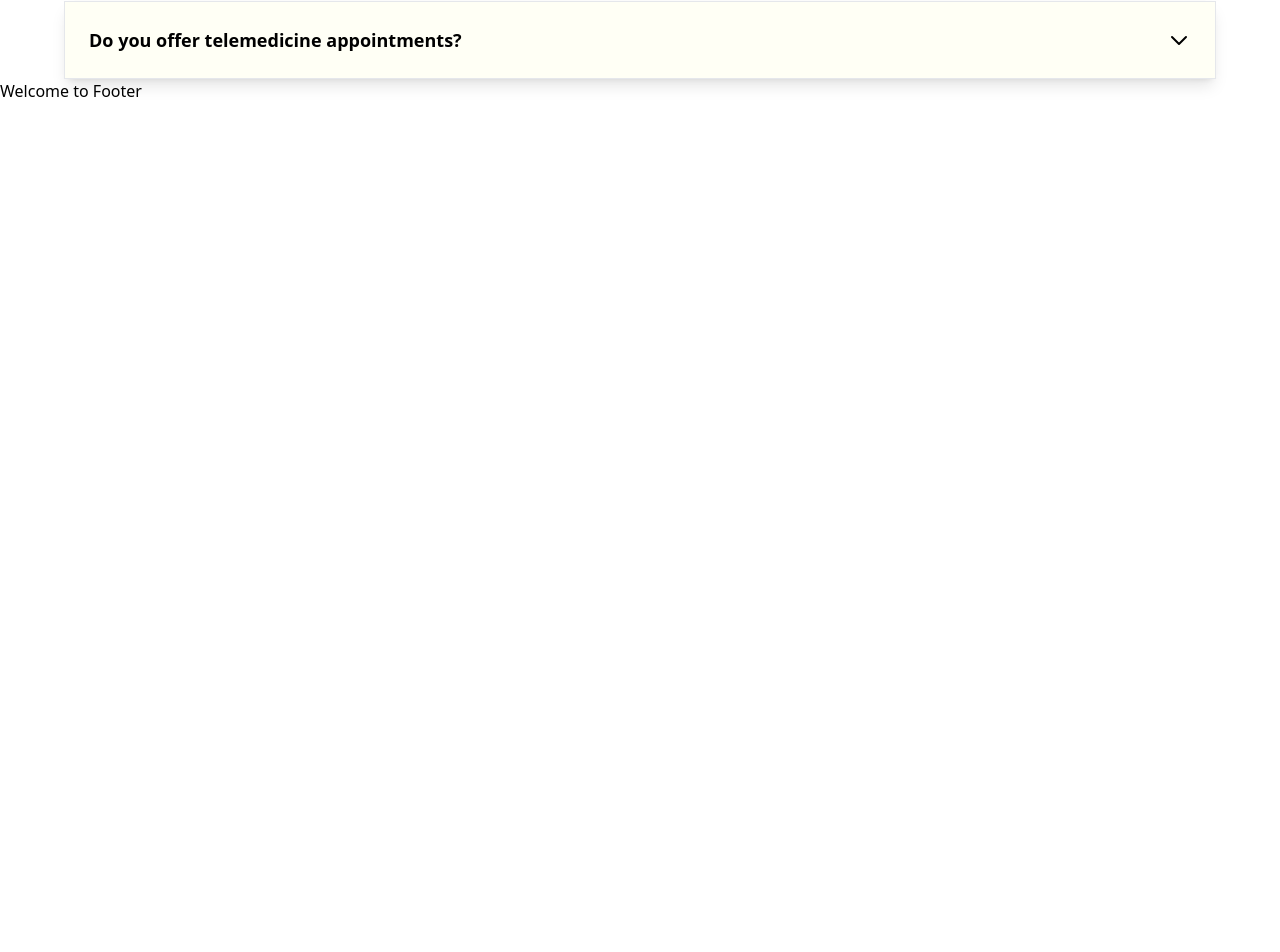
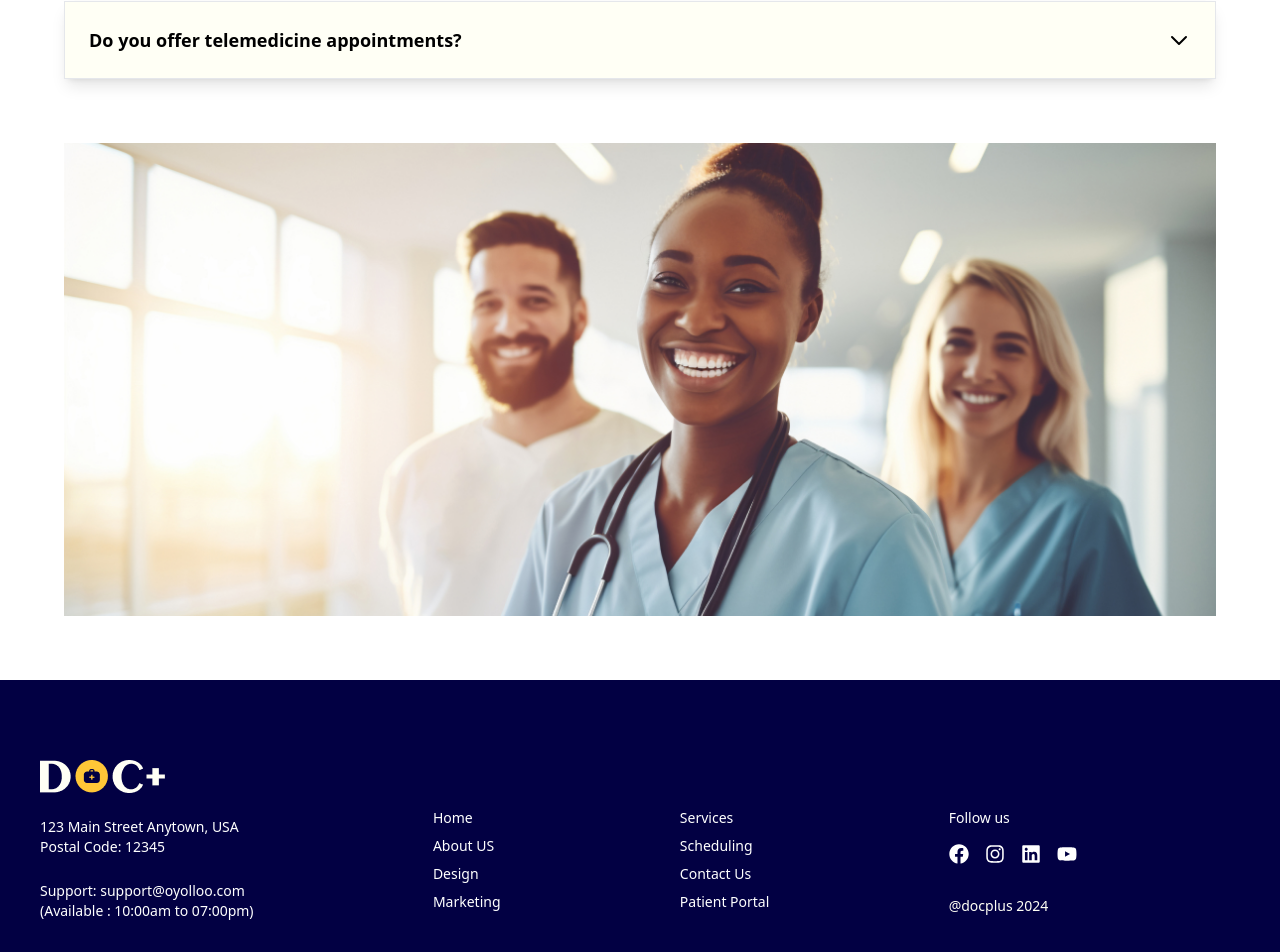
Before and after one commit to nayon117/doctor, a React (Vite) app: page / in a window 1280 px wide. Shown: the part 3387-4339 px from the top of the page. Before the commit the page ends 3490 px from the top, so only its background shows below. Built offline with nearby package versions, Linux system fonts and the light colour scheme.

Commit message:
implement footer

```diff
--- /dev/null
+++ b/src/components/Appoinment.jsx
@@ -0,0 +1,9 @@
+
+const Appoinment = () => {
+    return (
+        <section className='my-16 '>
+                <img src="/images/Rectangle 32.png" alt="" />
+        </section>
+    )
+}
+export default Appoinment;
--- a/src/components/Footer.jsx
+++ b/src/components/Footer.jsx
@@ -1,9 +1,56 @@
-
+import { FaFacebook } from "react-icons/fa";
+import { FaInstagram } from "react-icons/fa";
+import { FaLinkedin } from "react-icons/fa6";
+import { FaYoutube } from "react-icons/fa";
 const Footer = () => {
-    return (
-        <section className=''>
-                Welcome to Footer
-        </section>
-    )
-}
+  return (
+    <section className="bg-[#020043] text-white py-10 ">
+      <footer className="footer   p-10">
+        <div className="flex flex-col ">
+          <img src="../../public/images/logo light.png" alt="" />
+          <div className="mt-4">
+          <h3>123 Main Street Anytown, USA </h3>
+          <p>Postal Code: 12345</p>
+          </div>
+          <div className="mt-4">
+            <h3>
+              Support: support@oyolloo.com
+              <h3> (Available : 10:00am to 07:00pm)</h3>
+            </h3>
+          </div>
+        </div>
+        <nav className="mt-12">
+          <a className="link link-hover">Home</a>
+          <a className="link link-hover">About US</a>
+          <a className="link link-hover">Design</a>
+          <a className="link link-hover">Marketing</a>
+        </nav>
+        <nav className="mt-12">
+          <a className="link link-hover">Services</a>
+          <a className="link link-hover">Scheduling</a>
+          <a className="link link-hover">Contact Us</a>
+          <a className="link link-hover">Patient Portal</a>
+        </nav>
+        <nav className="mt-12">
+          <h6 >Follow us</h6>
+          <div className="grid grid-flow-col gap-4 text-xl mt-2">
+            <a>
+             <FaFacebook />
+            </a>
+            <a>
+                <FaInstagram/>
+            </a>
+            <a>
+                <FaLinkedin/>
+            </a>
+            <a>
+                <FaYoutube/>
+            </a>
+          </div>
+          <p className="mt-6 text-[#FFFFF5]">@docplus 2024</p>
+        </nav>
+      </footer>
+    </section>
+  );
+};
 export default Footer;
--- a/src/pages/Home/Home.jsx
+++ b/src/pages/Home/Home.jsx
@@ -1,3 +1,4 @@
+import Appoinment from "../../components/Appoinment";
 import Faq from "../../components/Faq";
 import Hero from "../../components/Hero";
 import Mission from "../../components/Mission";
@@ -12,6 +13,7 @@ const Home = () => {
                <Service/>
                <Testimonial/>
                <Faq/>
+               <Appoinment/>
         </section>
     )
 }
```
